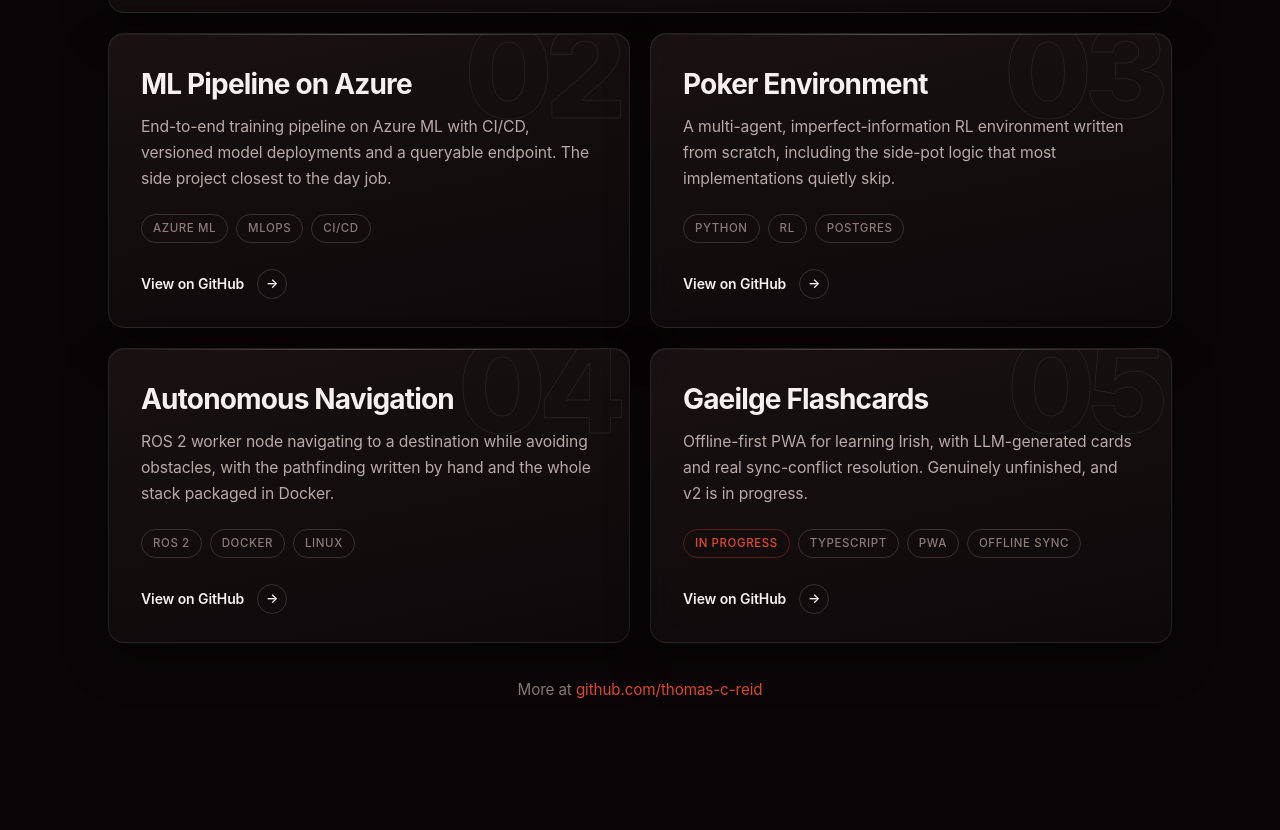
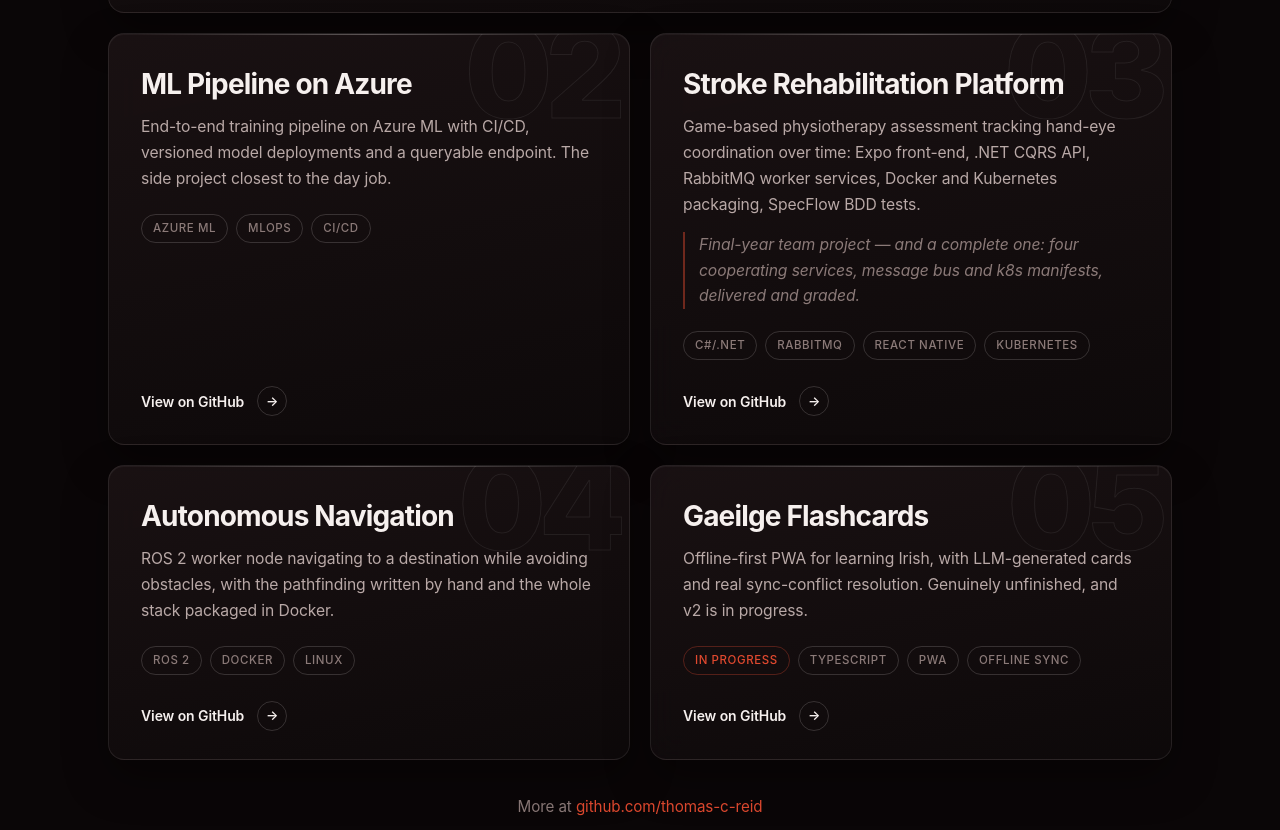
Before and after one commit to thomas-c-reid/personal-site, a plain HTML site: page index.html in a window 1280 px wide. Shown: the part 3048-3878 px from the top of the page. Drawn offline with Linux system fonts and the light colour scheme.

Commit message:
Swap Poker Environment card for Stroke Rehabilitation Platform

```diff
--- a/index.html
+++ b/index.html
@@ -268,18 +268,23 @@
 
         <article class="card reveal">
           <span class="card__ghost" aria-hidden="true">03</span>
-          <h3 class="card__title">Poker Environment</h3>
+          <h3 class="card__title">Stroke Rehabilitation Platform</h3>
           <p class="card__what">
-            A multi-agent, imperfect-information RL environment written from
-            scratch, including the side-pot logic that most implementations
-            quietly skip.
+            Game-based physiotherapy assessment tracking hand-eye coordination
+            over time: Expo front-end, .NET CQRS API, RabbitMQ worker services,
+            Docker and Kubernetes packaging, SpecFlow BDD tests.
+          </p>
+          <p class="card__why">
+            Final-year team project — and a complete one: four cooperating
+            services, message bus and k8s manifests, delivered and graded.
           </p>
           <ul class="tags">
-            <li class="tag">Python</li>
-            <li class="tag">RL</li>
-            <li class="tag">Postgres</li>
+            <li class="tag">C#/.NET</li>
+            <li class="tag">RabbitMQ</li>
+            <li class="tag">React Native</li>
+            <li class="tag">Kubernetes</li>
           </ul>
-          <a class="card__link" href="https://github.com/thomas-c-reid/Poker-Environment" target="_blank" rel="noopener">
+          <a class="card__link" href="https://github.com/thomas-c-reid/Swift-Stroke-Rehabiliation" target="_blank" rel="noopener">
             View on GitHub
             <span class="card__arrow" aria-hidden="true">&rarr;</span>
           </a>
```
